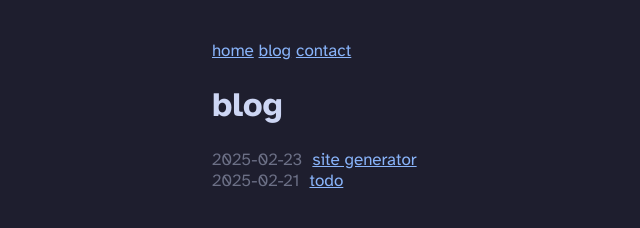
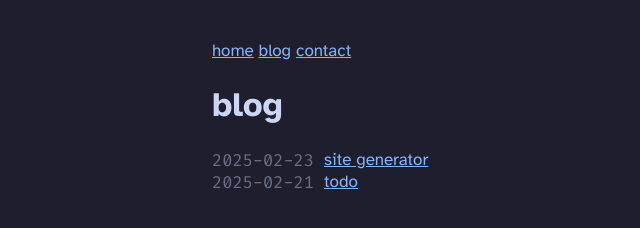
Before and after one commit to mattlozinski/mattlozinski.github.io, a plain HTML site: page blog/index.html in a window 1280 px wide. Shown: the full height of the page, 153-793 px from the left. Drawn offline with Linux system fonts and the light colour scheme.

Commit message:
2025-02-25

```diff
--- a/uwu.css
+++ b/uwu.css
@@ -13,6 +13,7 @@
     display: flex;
 }
 .dim {
+    font-family: 'Fira Code';
     color: var(--subtext);
 }
 
```
